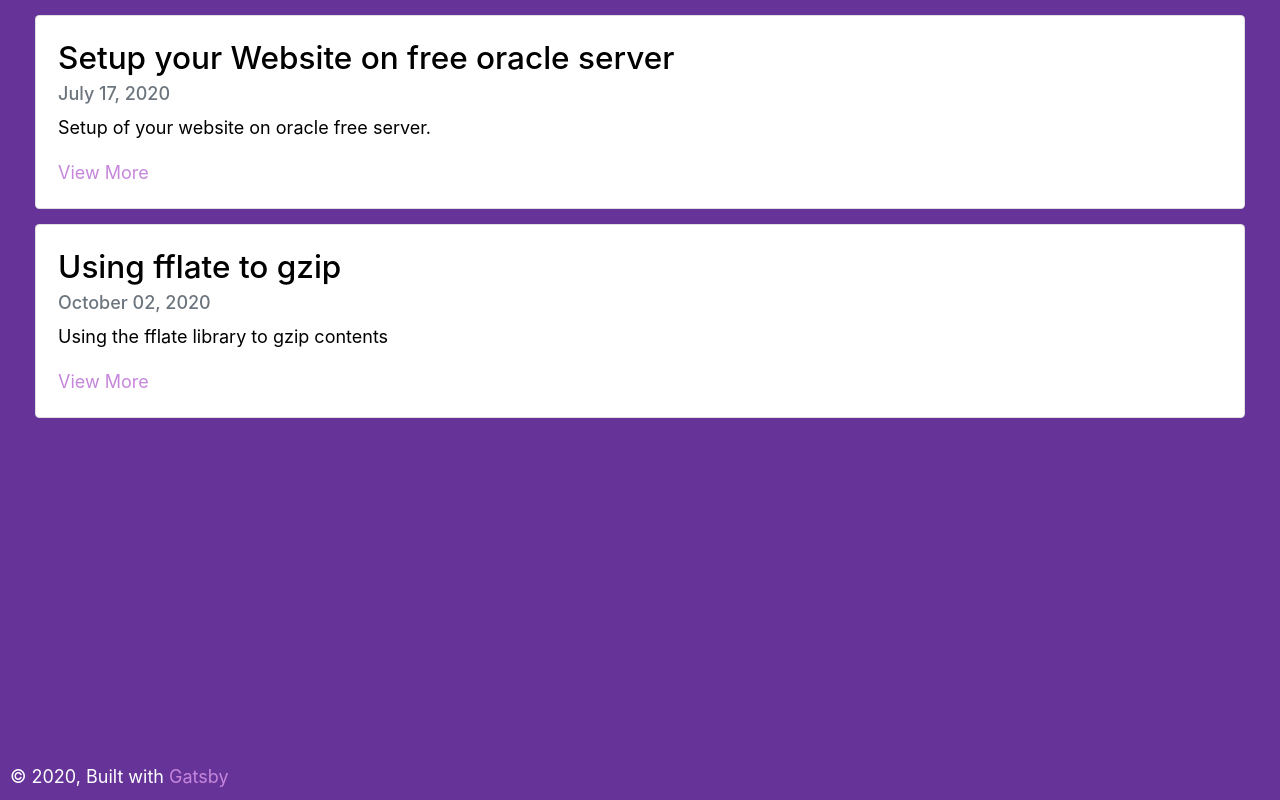
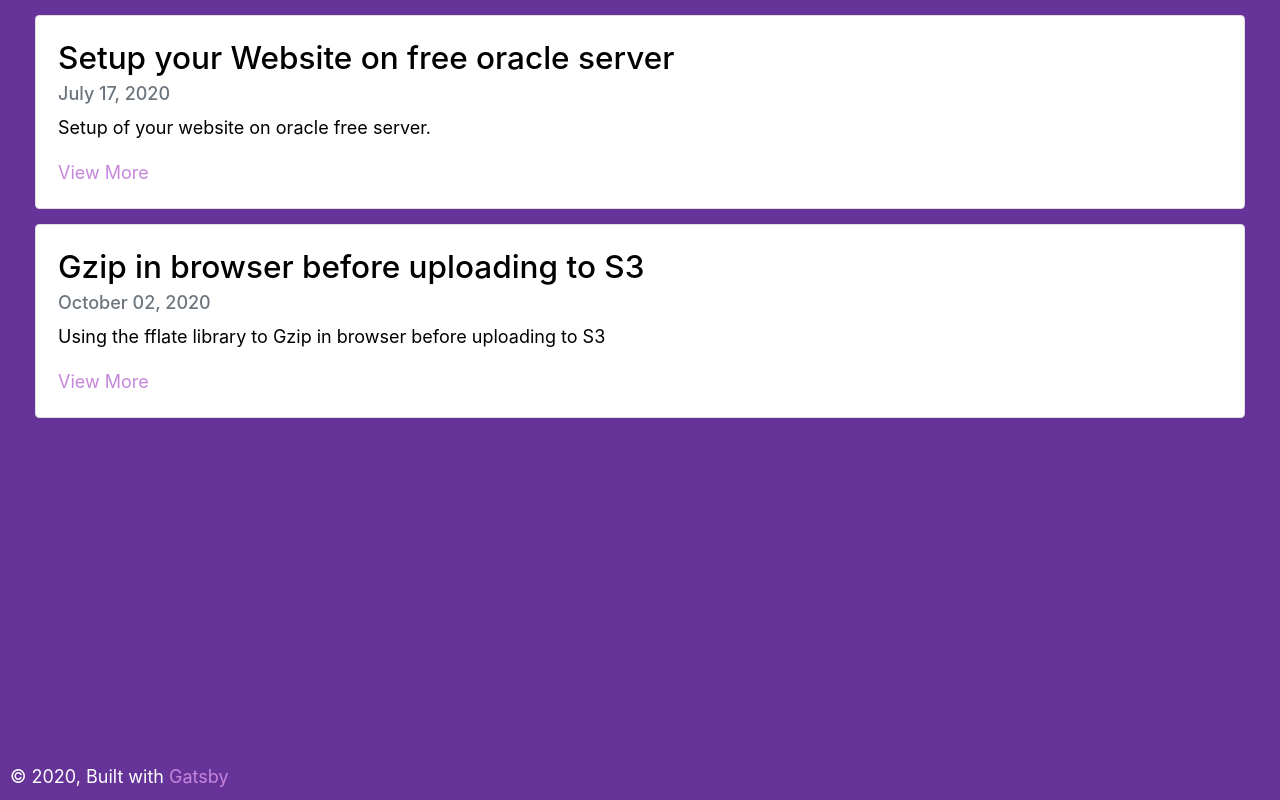
Before and after one commit to SIMRAN88/gatsby-profile, a Gatsby site: page /blog-page in a window 1280 px wide. Built offline with nearby package versions, Linux system fonts and the light colour scheme; Gatsby itself is replaced by a stand-in of ours.

Commit message:
updated blog name and title

```diff
--- a/src/pages/blogs/second.md
+++ b/src/pages/blogs/second.md
@@ -1,9 +1,9 @@
 ---
-path: "/fflate-usage"
+path: "/gzip-in-browser-before-uploading-to-S3"
 date: "2020-10-02"
-title: "Using fflate to gzip"
+title: "Gzip in browser before uploading to S3"
 tags: ['gatsby', 'blog', 'fflate']
-description: "Using the fflate library to gzip contents"
+description: "Using the fflate library to Gzip in browser before uploading to S3"
 ---
 
 Hello Everyone! Hope you all are fine and taking care of yourself and your families. It is very important to follow the SMS rule S-Sanitize, M-Masks and S-Social Distance. Wish everyone a healthy life.
```
